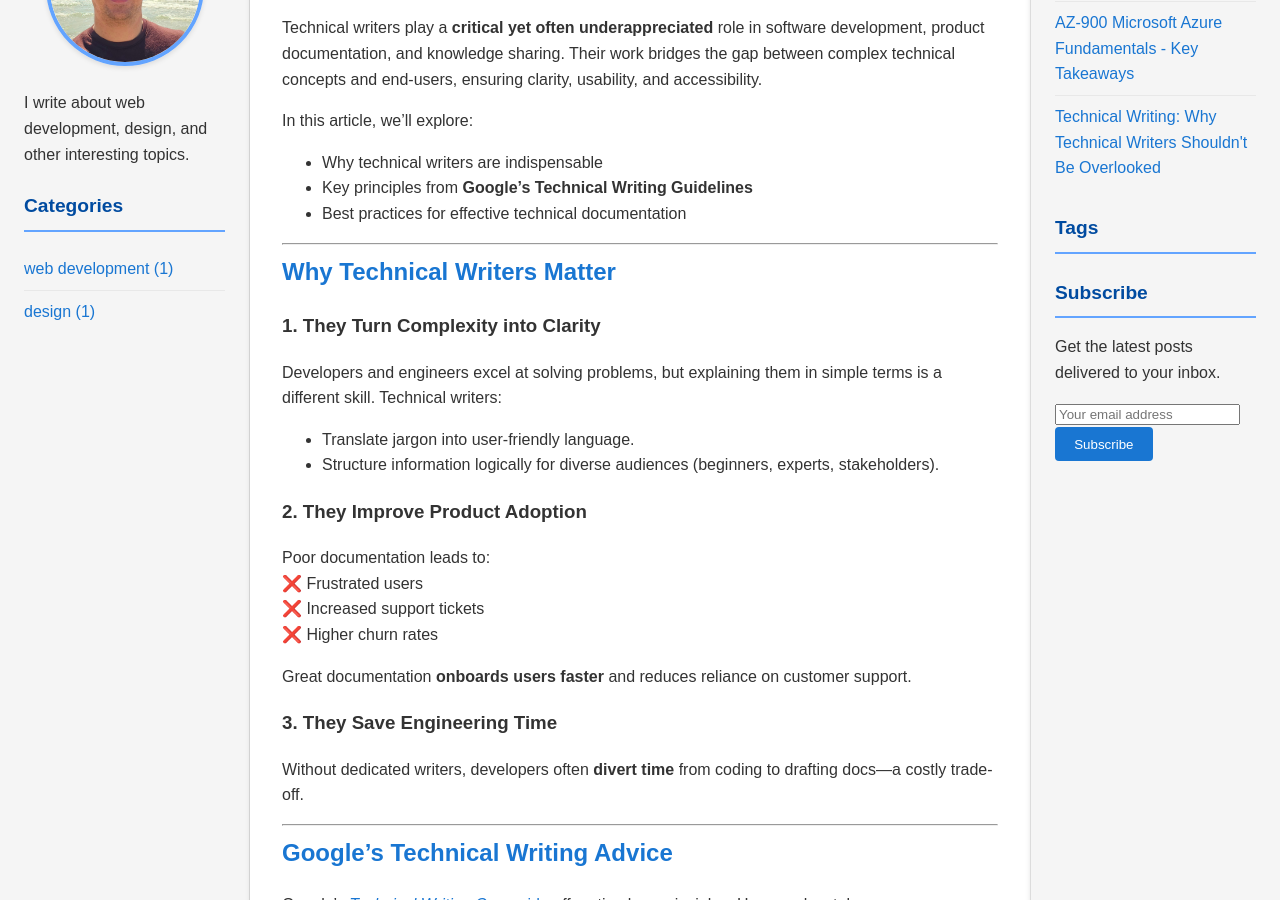
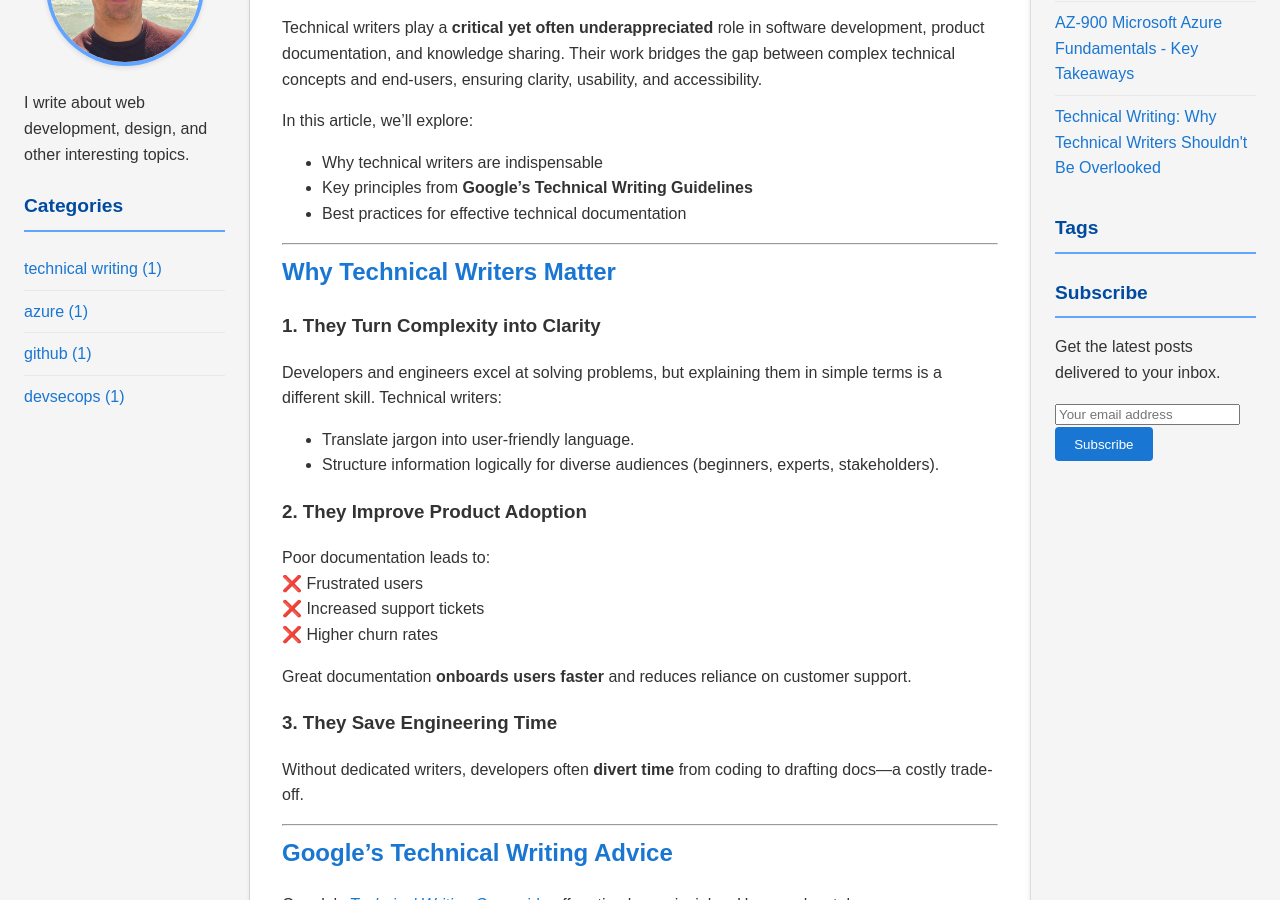
Before and after one commit to dazstaffs/blog, a Jekyll site: the page built from _posts/2024-12-20-TechnicalWriting.md, in a window 1280 px wide and 900 px high, scrolled down 329 px. Built offline with Jekyll 4.4.1, drawn with Linux system fonts in a browser that asks for light colours.

Commit message:
updated categories

```diff
--- a/_posts/2024-12-20-TechnicalWriting.md
+++ b/_posts/2024-12-20-TechnicalWriting.md
@@ -2,7 +2,7 @@
 layout: post
 title: "Technical Writing: Why Technical Writers Shouldn't Be Overlooked"
 date: 2024-12-20
-categories: [web development, design]
+categories: [technical writing]
 ---
 
 Technical writers play a **critical yet often underappreciated** role in software development, product documentation, and knowledge sharing. Their work bridges the gap between complex technical concepts and end-users, ensuring clarity, usability, and accessibility.
--- a/_posts/2025-07-25-AZ900.md
+++ b/_posts/2025-07-25-AZ900.md
@@ -2,6 +2,7 @@
 layout: post
 title: "AZ-900 Microsoft Azure Fundamentals - Key Takeaways"
 date: 2025-05-25
+categories: [azure]
 ---
 
 If you're starting your journey into cloud computing or Microsoft Azure, the AZ-900 exam is a fantastic entry point. I recently cleared this exam and wanted to share the most important concepts and takeaways to help you prepare effectively.
--- a/_posts/2025-07-26-GitHubFuture.md
+++ b/_posts/2025-07-26-GitHubFuture.md
@@ -2,6 +2,7 @@
 layout: post
 title: "GitHub - Why GitHub is the right direction for DevSecOps"
 date: 2025-07-26
+categories: [github, devsecops]
 ---
 
 When it comes to modern DevOps platforms, GitHub stands out as a superior choice compared to Azure DevOps—especially for teams focused on security, dependency management, and automated code analysis. With features like CodeQL, Dependabot, and license scanning, GitHub provides a more robust and integrated experience for keeping your code secure.
```
